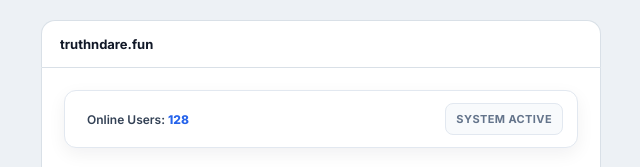
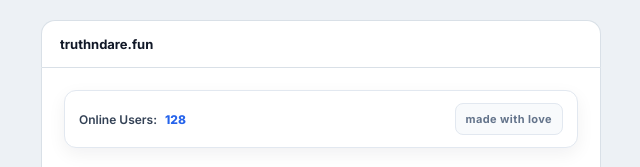
Before and after one commit to rayangithub1/truthndare.fun, a website: page truthndare.app/public/index.html in a window 1280 px wide. Shown: the top 167 px of the page, 319-959 px from the left. Drawn offline with nearby package versions, Linux system fonts and the light colour scheme.

Commit message:
Update index.html

```diff
--- a/truthndare.app/public/index.html
+++ b/truthndare.app/public/index.html
@@ -72,18 +72,11 @@
     <div class="hud-bar">
 
   <div class="hud-left">
-
-    <span class="hud-icon"></span>
-
-    <div>
-      Online Users:
-      <span id="liveUsers">128</span>
-    </div>
-
+    Online Users: <span id="liveUsers">128</span>
   </div>
 
   <div class="hud-right">
-    SYSTEM ACTIVE
+    made with love
   </div>
 
 </div>
```
